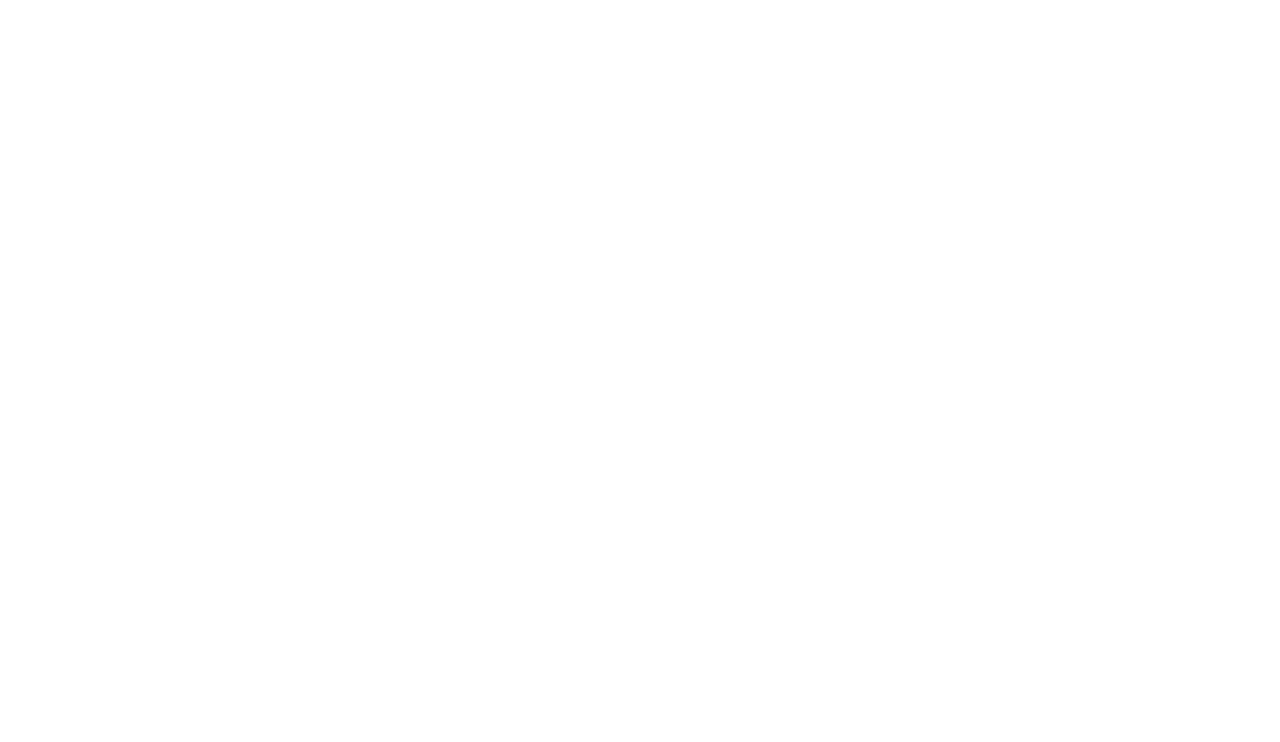
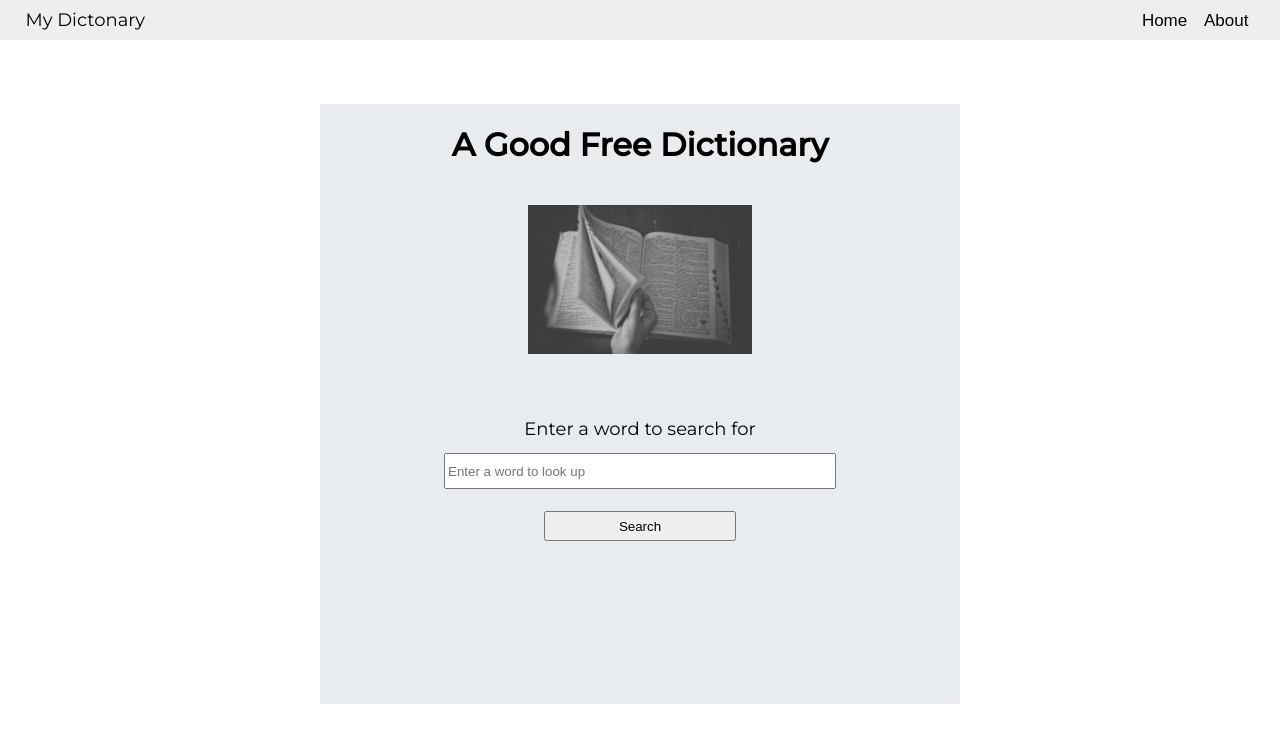
Before and after one commit to MaxwellWehner/DictionarySBA, a plain HTML site: page index.html in a window 1280 px wide. Drawn offline with Linux system fonts and the light colour scheme.

Commit message:
finished home page

```diff
--- a/index.html
+++ b/index.html
@@ -1,12 +1,108 @@
 <!DOCTYPE html>
 <html lang="en">
-<head>
-    <meta charset="UTF-8">
-    <meta http-equiv="X-UA-Compatible" content="IE=edge">
-    <meta name="viewport" content="width=device-width, initial-scale=1.0">
-    <title>Weather App</title>
-</head>
-<body>
+	<head>
+		<meta charset="UTF-8" />
+		<meta http-equiv="X-UA-Compatible" content="IE=edge" />
+		<meta name="viewport" content="width=device-width, initial-scale=1.0" />
+		<title>Dictonary</title>
+	</head>
+	<style>
+		@import url("https://fonts.googleapis.com/css2?family=Montserrat:wght@300;400;500&display=swap");
+		html {
+			height: 100%;
+			font-family: "Montserrat", sans-serif;
+		}
+		body {
+			margin: 0 auto;
+			height: 100%;
+		}
+		header {
+			display: flex;
+			background-color: #eee;
+			height: 5%;
+			align-items: center;
+			justify-content: space-between;
+		}
+		header > div {
+			margin-right: 2%;
+			margin-left: 2%;
+			font-size: 18px;
+		}
 
-</body>
+		.navButton {
+			background-color: #eee;
+			border: none;
+			font-size: 17px;
+		}
+
+		.navButton:hover {
+			color: blue;
+			cursor: pointer;
+			background-color: whitesmoke;
+		}
+
+		#bodyContent {
+            display: flex;
+            flex-direction: column;
+            align-items: center;
+            width: 50%;
+            align-self: center;
+            height: 75%;
+            margin-top: 5%;
+            background-color: #e9ecef;
+		}
+
+        form{
+            margin-top: 10%;
+            display: flex;
+            align-items: center;
+            flex-direction: column;
+            width: 100%;
+        }
+
+        input{
+            width:60%;
+            height: 30px;
+        }
+
+        form button{
+            width:30%;
+            height: 30px;
+            margin-top: 3px;
+        }
+
+        img{
+            width: 35%;
+            margin-top: 3%;
+        }
+
+        form > label{
+            margin-bottom: 2%;
+            font-size: 18px;
+        }
+	</style>
+	<body style="display: flex; flex-direction: column;">
+		<header>
+			<div>My Dictonary</div>
+			<div id="navButtons">
+				<button class="navButton" id="homeBtn">Home</button>
+				<button class="navButton" id="aboutBtn">About</button>
+			</div>
+		</header>
+		<div id="bodyContent">
+			<h1>A Good Free Dictionary</h1>
+            <img src="./wordsPic.jpg"/>
+			<form id="wordForm">
+				<label for="input_word">Enter a word to search for</label>
+				<input
+					type="text"
+					id="input_word"
+					placeholder="Enter a word to look up"
+				/>
+                <br/>
+				<button type="submit">Search</button>
+			</form>
+		</div>
+		<script src="index.js"></script>
+	</body>
 </html>
--- /dev/null
+++ b/index.js
@@ -0,0 +1,21 @@
+let form = document.getElementById("wordForm");
+let home = document.getElementById("homeBtn");
+let about = document.getElementById("aboutBtn");
+
+home.addEventListener("click", () => {
+	document.location.href = "http://127.0.0.1:5500";
+});
+
+about.addEventListener("click", () => {
+	document.location.href = "http://127.0.0.1:5500/about.html";
+});
+
+form.addEventListener("submit", (e) => {
+	submitWord(e);
+});
+
+const submitWord = (e) => {
+	e.preventDefault();
+	let word = e.target.elements[0].value;
+	document.location.href = `http://127.0.0.1:5500/word.html?word=${word}`;
+};
```
Also changed, not shown: word.html (added, +18 -0 lines), word.js (added, +23 -0 lines), wordsPic.jpg (added).
